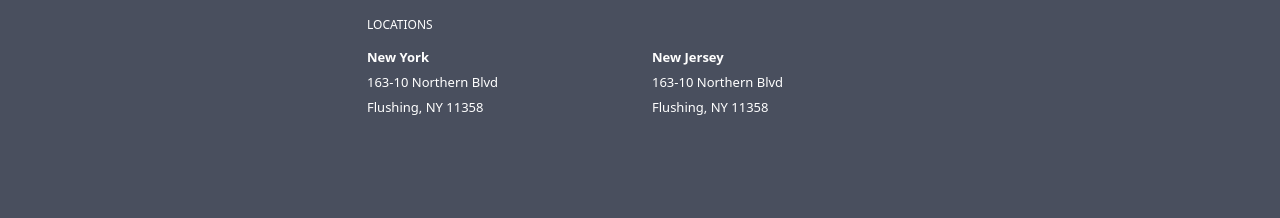
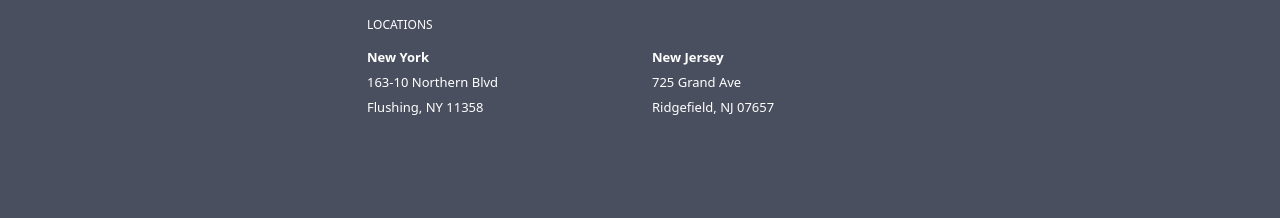
Before and after one commit to nooccarr/james-park-tax, a React (Vite) app: page / in a window 1280 px wide. Shown: the part 960-1178 px from the top of the page. Built offline with nearby package versions, Linux system fonts and the light colour scheme.

Commit message:
Fix new jersey address in the footer

```diff
--- a/src/app/components/Footer.jsx
+++ b/src/app/components/Footer.jsx
@@ -22,8 +22,8 @@ const Footer = () => {
           </Col>
           <Col md={{ span: 3 }}>
             <div className='footer-location-title'>New Jersey</div>
-            <div className='footer-location-address'>163-10 Northern Blvd</div>
-            <div className='pb-5 footer-location-address'>Flushing, NY 11358</div>
+            <div className='footer-location-address'>725 Grand Ave</div>
+            <div className='pb-5 footer-location-address'>Ridgefield, NJ 07657</div>
           </Col>
         </Row>
         <div className='pb-5 text-end copyright-text'>
```
